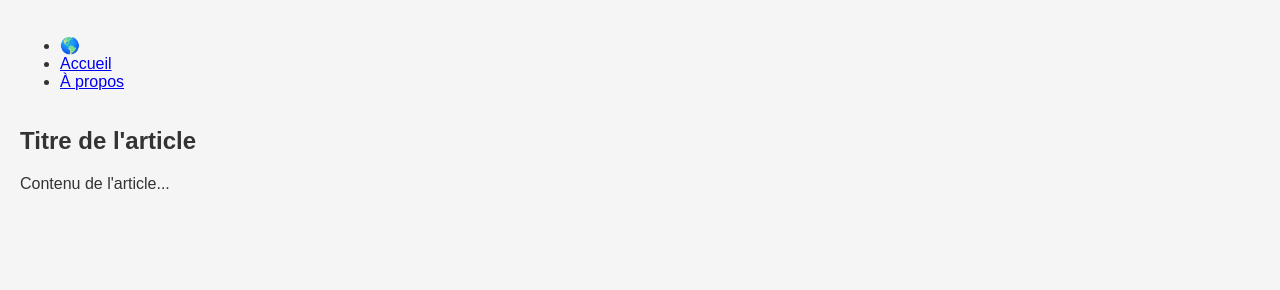
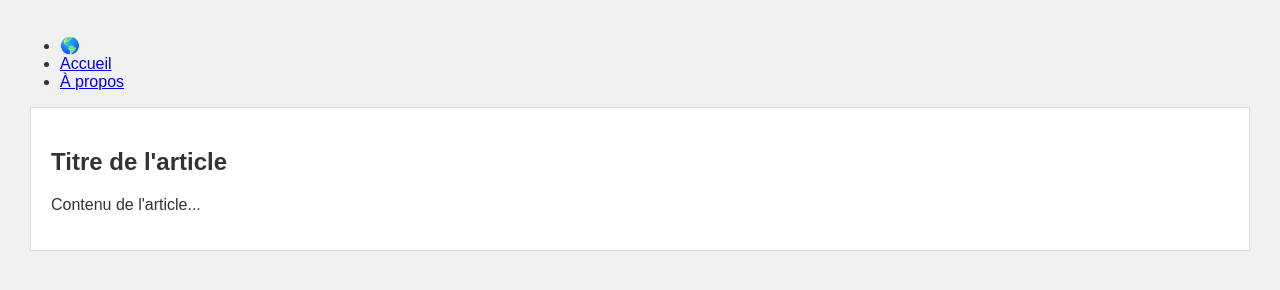
Before and after one commit to daouda-njikam/alx_html_css, a plain HTML site: page css_basic/index.html in a window 1280 px wide. Drawn offline with Linux system fonts and the light colour scheme.

Commit message:
modification du css

```diff
--- a/css_basic/styles.css
+++ b/css_basic/styles.css
@@ -1,23 +1,26 @@
 body {
-  display: flex;
-  flex-direction: column;
-  height: 100vh;
   margin: 0;
+  background-color: #f0f0f0; /* Exemple de couleur de fond */
+  font-family: Arial, sans-serif; /* Exemple de police */
 }
 
 main {
-  display: flex;
-  flex-direction: row;
-  flex: auto;
   height: auto;
 }
 
 article {
   flex: 2;
   overflow-y: auto;
+  background-color: #ffffff; /* Exemple de couleur de fond pour l'article */
+  border: 1px solid #ddd; /* Exemple de bordure */
+  padding: 20px; /* Exemple de remplissage */
+  margin: 10px; /* Exemple de marge */
 }
 
 aside {
   flex: 1;
   overflow-y: auto;
+  background-color: #e0e0e0; /* Exemple de couleur de fond pour la barre latérale */
+  padding: 20px; /* Exemple de remplissage */
+  margin: 10px; /* Exemple de marge */
 }
```
